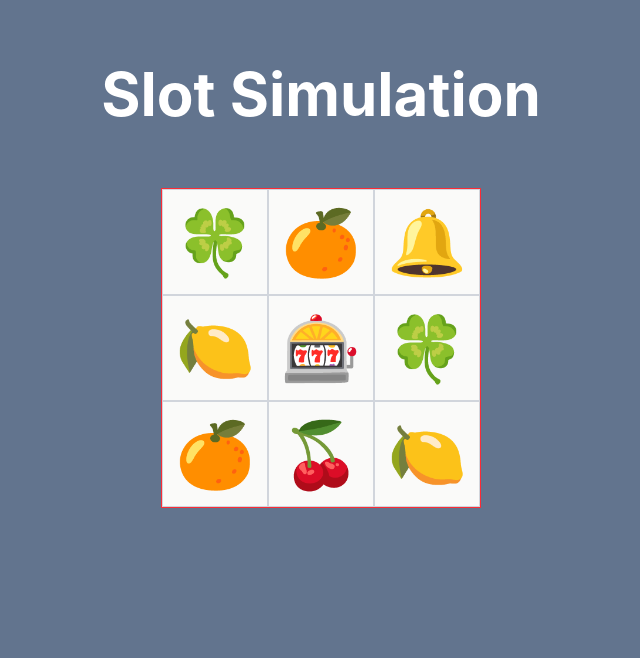
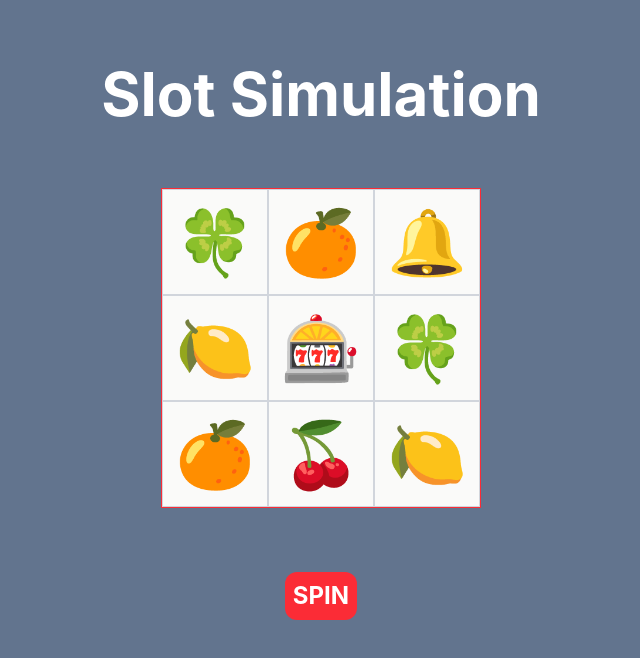
Before and after one commit to nwestallen/simple-slots, a React (Vite) app: page / in a window 1280 px wide. Shown: the top 658 px of the page, without its empty margins (319-959 px from the left). Built offline with nearby package versions, Linux system fonts and the light colour scheme.

Commit message:
adds reel randomization (spin) function

```diff
--- a/src/App.tsx
+++ b/src/App.tsx
@@ -1,6 +1,6 @@
 import { useState } from "react";
 import { SlotScreen } from "./components/SlotScreen";
-import { arrWindow } from "./utils";
+import { arrWindow, randWindow } from "./utils";
 
 function App() {
 
@@ -8,8 +8,16 @@ function App() {
   const [reels, setReels] = useState([
     arrWindow(reel1, 3, 0),
     arrWindow(reel1, 3, 2),
-    arrWindow(reel1, 3, 6)])
+    arrWindow(reel1, 3, 6)
+  ])
 
+  const spinReels = () => {
+    setReels([
+      randWindow(reel1,3),
+      randWindow(reel1,3),
+      randWindow(reel1,3),
+    ])
+  }
   return (
     <div className='bg-slate-500 min-h-screen h-full'>
         <div className="flex flex-col items-center pt-16">
@@ -19,6 +27,11 @@ function App() {
         <div className='m-16'>
         <SlotScreen reels={reels}/>
         </div>
+        <button
+        className='bg-red-500 text-white p-2 rounded-xl font-bold text-2xl'
+        onClick={spinReels}>
+          SPIN
+          </button>
         </div>
     </div>
   )
--- a/src/utils.ts
+++ b/src/utils.ts
@@ -11,3 +11,8 @@ export const arrWindow = (array: (string|number)[], winLength: number, idx: numb
     }
     return res;
 };
+
+export const randWindow = (array: (string|number)[], winLength: number) => {
+    const idx = Math.floor(Math.random() * array.length);
+    return arrWindow(array, winLength, idx);
+};
```
